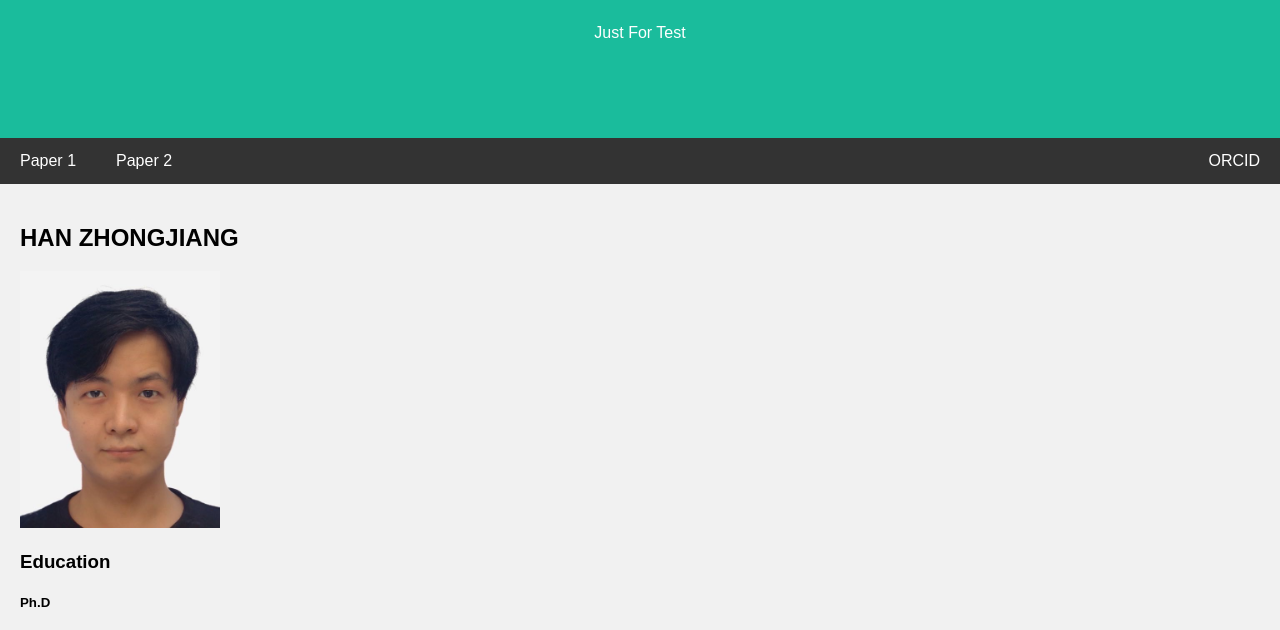
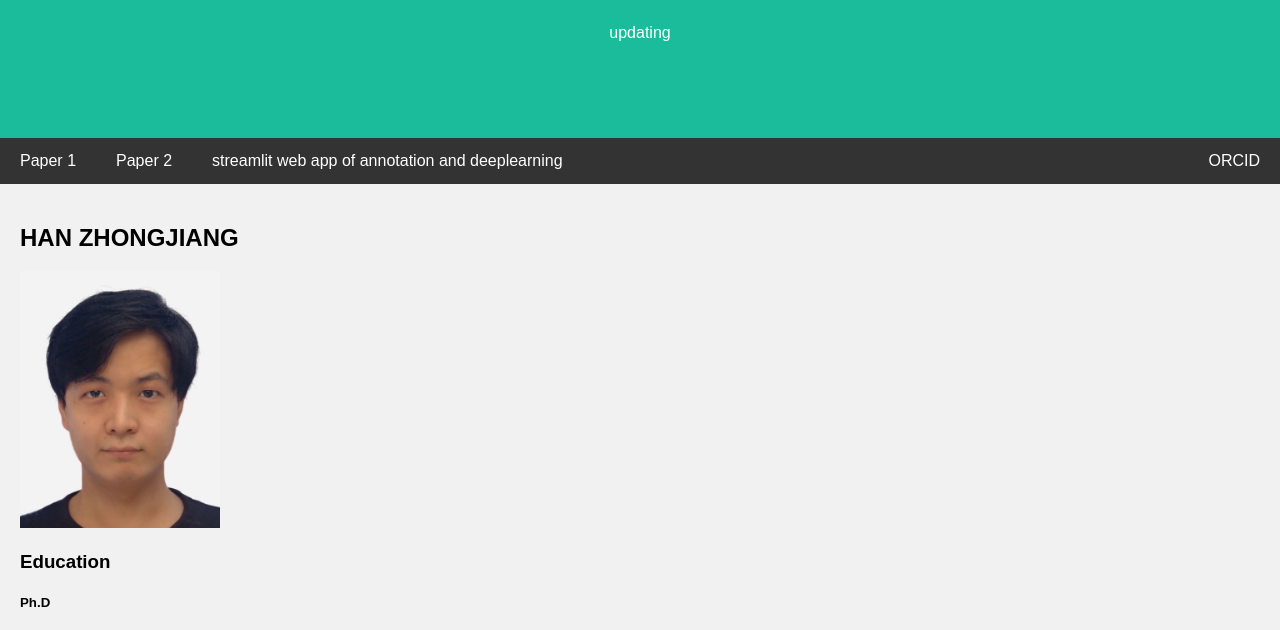
Before and after one commit to Zhongjianghan/zhongjiang.github.io, a plain HTML site: page index.html in a window 1280 px wide. Shown: the part 155-785 px from the top of the page. Drawn offline with Linux system fonts and the light colour scheme.

Commit message:
Update index.html
add web app

```diff
--- a/index.html
+++ b/index.html
@@ -114,12 +114,13 @@ body {
 
 <div class="header">
   <h1>Personal Academic Website</h1>
-  <p>Just For Test</p>
+  <p>updating</p>
 </div>
 
 <div class="navbar">
   <a href="https://www.jstage.jst.go.jp/article/jasse/8/2/8_223/_pdf/-char/ja">Paper 1</a>
   <a href="https://rdcu.be/cWtxt">Paper 2</a>
+  <a href="https://kyoto3.tamazon.jp.ngrok.io/">streamlit web app of annotation and deeplearning</a>
   <a href="https://orcid.org/0000-0001-7146-3246" class="right">ORCID</a>
 </div>
 
```
